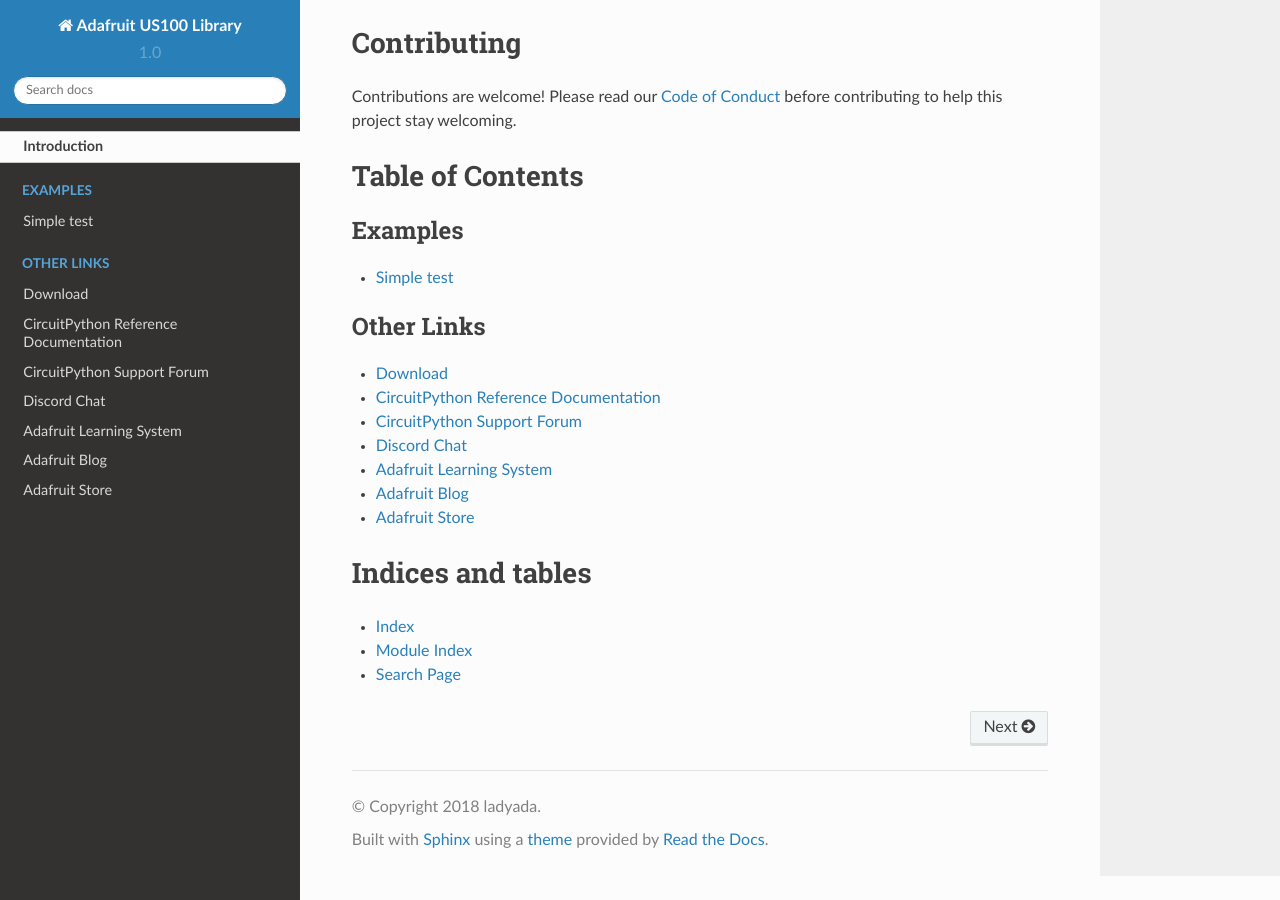
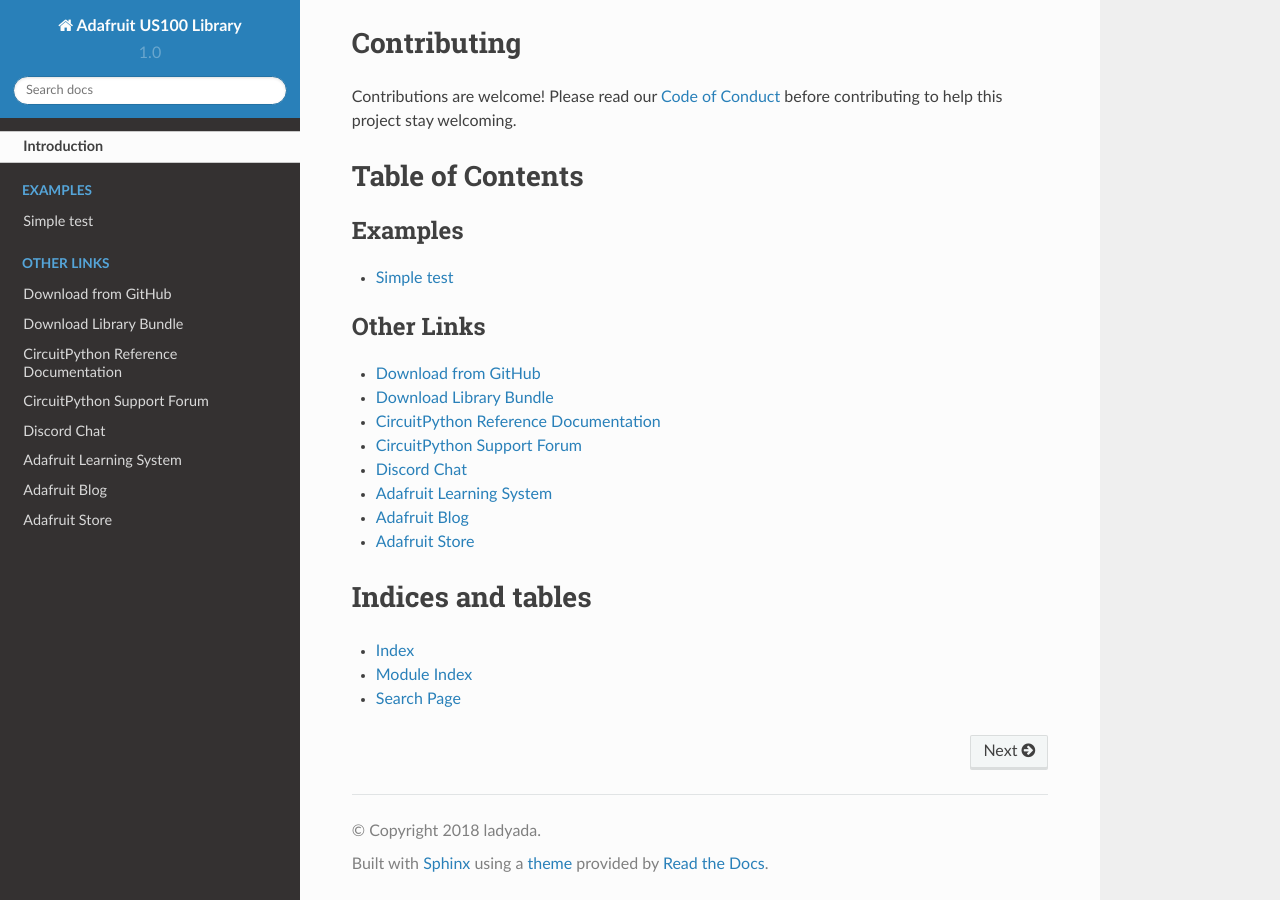
Before and after one commit to adafruit/Adafruit_CircuitPython_US100, a Sphinx documentation site: the page built from docs/index.rst, in a window 1280 px wide and 900 px high, scrolled down 1435 px. Built offline with Sphinx 7.4.7 and the Read the Docs theme 2.0.0, drawn with Linux system fonts in a browser that asks for light colours.

Commit message:
Added cp.org link to index.rst

```diff
--- a/docs/index.rst
+++ b/docs/index.rst
@@ -29,7 +29,8 @@
 .. toctree::
     :caption: Other Links
 
-    Download <https://github.com/adafruit/Adafruit_CircuitPython_US100/releases/latest>
+    Download from GitHub <https://github.com/adafruit/Adafruit_CircuitPython_US100/releases/latest>
+    Download Library Bundle <https://circuitpython.org/libraries>
     CircuitPython Reference Documentation <https://docs.circuitpython.org>
     CircuitPython Support Forum <https://forums.adafruit.com/viewforum.php?f=60>
     Discord Chat <https://adafru.it/discord>
```
